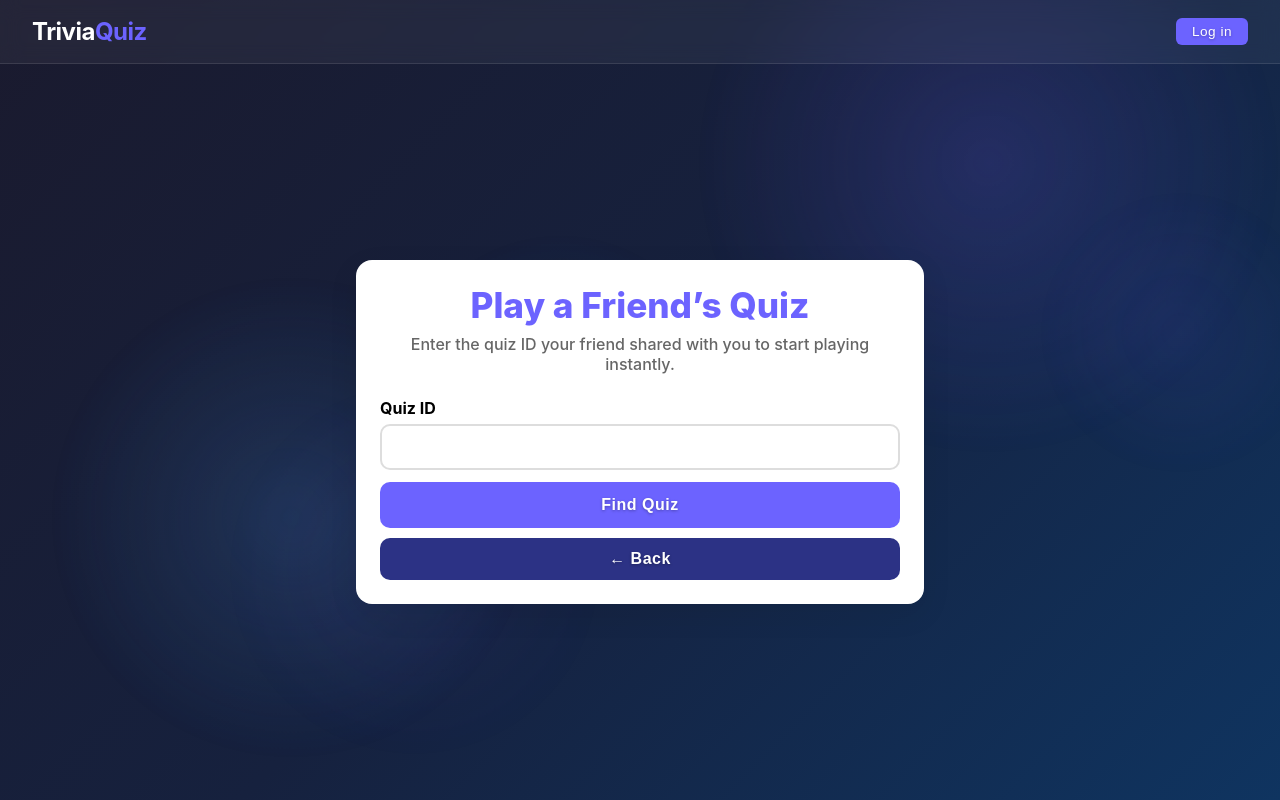
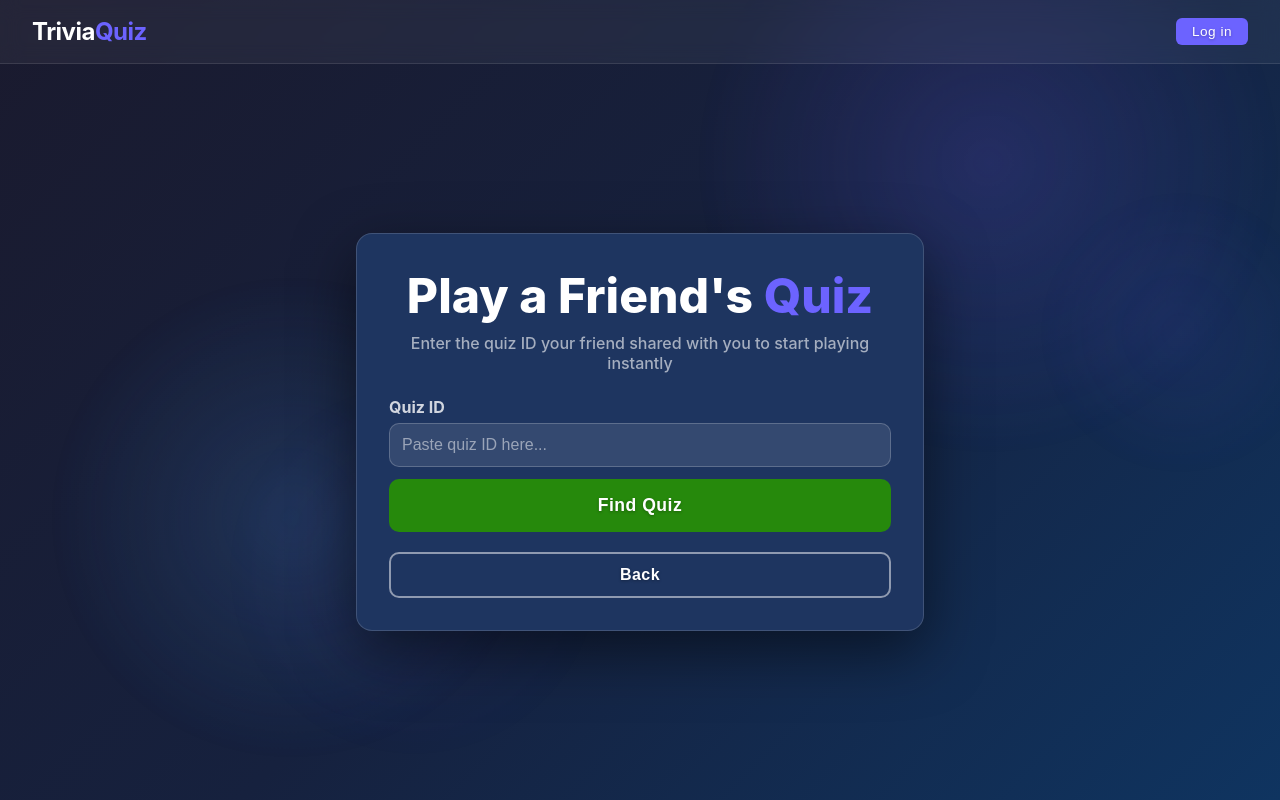
Before and after one commit to kfa802/Trivia-app, a React (Create React App) app in the folder client/: page / in a window 1280 px wide. Both pictures are taken after a click on the button "Play a Friend's Quiz". Built offline with nearby package versions, Linux system fonts and the light colour scheme.

Commit message:
make design universal

```diff
--- a/client/src/components/FindQuiz.js
+++ b/client/src/components/FindQuiz.js
@@ -24,38 +24,18 @@ function FindQuiz({ onBack, onFound }) {
   };
 
   return (
-    <div style={{
-      width: '700px',
-      maxWidth: '100%',
-      margin: '0 auto',
-      padding: '1.5rem',
-      boxSizing: 'border-box',
-      background: '#fff',
-      borderRadius: '16px',
-      boxShadow: '0 10px 30px rgba(0,0,0,0.08)'
-    }}>
+    <div className="card" style={{ width: '700px', maxWidth: '100%', margin: '0 auto', boxSizing: 'border-box', background: '#1e3560' }}>
 
-      <h2 style={{
-        fontSize: '2.2rem',
-        fontWeight: '800',
-        color: '#6c63ff',
-        marginBottom: '0.5rem',
-        textAlign: 'center'
-      }}>
-        Play a Friend’s Quiz
-      </h2>
+      <div style={{ textAlign: 'center', marginBottom: '1.5rem' }}>
+        <h2 style={{ fontSize: '3rem', fontWeight: '800', marginBottom: '0.5rem', color: 'white' }}>
+          Play a Friend's <span style={{ color: '#6c63ff' }}>Quiz</span>
+        </h2>
+        <p style={{ color: 'rgba(255,255,255,0.6)', fontSize: '1rem', fontWeight: '500' }}>
+          Enter the quiz ID your friend shared with you to start playing instantly
+        </p>
+      </div>
 
-      <p style={{
-        textAlign: 'center',
-        color: '#666',
-        fontSize: '1rem',
-        fontWeight: '500',
-        marginBottom: '1.5rem'
-      }}>
-        Enter the quiz ID your friend shared with you to start playing instantly.
-      </p>
-
-      <label style={{ fontWeight: '700', display: 'block', marginBottom: '6px' }}>
+      <label style={{ fontWeight: '700', display: 'block', marginBottom: '6px', color: 'rgba(255,255,255,0.8)' }}>
         Quiz ID
       </label>
 
@@ -69,54 +49,23 @@ function FindQuiz({ onBack, onFound }) {
           width: '100%',
           padding: '12px',
           borderRadius: '10px',
-          border: '2px solid #ddd',
+          border: '1.5px solid rgba(255,255,255,0.2)',
+          background: 'rgba(255,255,255,0.1)',
+          color: 'white',
           fontSize: '1rem',
           marginBottom: '12px',
           outline: 'none'
         }}
       />
 
-      {error && (
-        <p style={{ color: '#e53e3e', fontWeight: '600' }}>
-          {error}
-        </p>
-      )}
+      {error && <p style={{ color: '#ff6b6b', fontWeight: '600', marginBottom: '10px' }}>{error}</p>}
 
-      <button
-        onClick={findQuiz}
-        disabled={loading}
-        style={{
-          width: '100%',
-          background: '#6c63ff',
-          color: 'white',
-          border: 'none',
-          padding: '14px',
-          borderRadius: '10px',
-          cursor: 'pointer',
-          fontSize: '1rem',
-          fontWeight: '600',
-          marginBottom: '10px'
-        }}
-      >
+      <button onClick={findQuiz} disabled={loading} style={{ background: '#26890c', marginBottom: '10px' }}>
         {loading ? 'Searching...' : 'Find Quiz'}
       </button>
 
-      {/* BACK BUTTON NOW NORMAL POSITION */}
-      <button
-        onClick={onBack}
-        style={{
-          width: '100%',
-          background: '#2c3285',
-          color: 'white',
-          border: 'none',
-          padding: '12px',
-          borderRadius: '10px',
-          cursor: 'pointer',
-          fontSize: '1rem',
-          fontWeight: '600'
-        }}
-      >
-        ← Back
+      <button onClick={onBack} className="btn-back">
+        Back
       </button>
 
     </div>
--- a/client/src/components/QuizList.js
+++ b/client/src/components/QuizList.js
@@ -34,132 +34,54 @@ function QuizList({ onBack, onSelect, onEdit, token }) {
   };
 
   return (
-    <div style={{
-      width: '700px',
-      maxWidth: '100%',
-      margin: '0 auto',
-      padding: '1.5rem',
-      boxSizing: 'border-box',
-      background: '#fff',
-      borderRadius: '16px',
-      boxShadow: '0 10px 30px rgba(0,0,0,0.08)',
-      display: 'flex',
-      flexDirection: 'column',
-      minHeight: '80vh'
-    }}>
+    <div className="card" style={{ width: '700px', maxWidth: '100%', margin: '0 auto', boxSizing: 'border-box', background: '#1e3560' }}>
 
-      {/* Heading */}
       <div style={{ textAlign: 'center', marginBottom: '1.5rem' }}>
-        <h2 style={{
-          fontSize: '2.5rem',
-          fontWeight: '800',
-          marginBottom: '0.3rem',
-          color: '#6c63ff'
-        }}>
-          Your Quizzes
+        <h2 style={{ fontSize: '3rem', fontWeight: '800', marginBottom: '0.5rem', color: 'white' }}>
+          Your <span style={{ color: '#6c63ff' }}>Quizzes</span>
         </h2>
-
-        <p style={{
-          color: '#666',
-          fontSize: '1rem',
-          fontWeight: '500'
-        }}>
+        <p style={{ color: 'rgba(255,255,255,0.6)', fontSize: '1rem', fontWeight: '500' }}>
           Manage, play or share your created quizzes
         </p>
       </div>
 
-      {/* Content */}
-      <div style={{ flex: 1 }}>
-
-        {loading && <p>Loading quizzes...</p>}
+      {loading && <p style={{ color: 'rgba(255,255,255,0.6)' }}>Loading quizzes...</p>}
 
       {!loading && quizzes.length === 0 && (
-          <p style={{ color: '#888' }}>
-            No quizzes saved yet! Go create one.
-          </p>
+        <p style={{ color: 'rgba(255,255,255,0.6)' }}>No quizzes saved yet — go create one!</p>
       )}
 
       {quizzes.map((quiz) => (
-        <div key={quiz.id} className="quiz-card">
-
-            <div onClick={() => onSelect(quiz)} style={{ flex: 1, cursor: 'pointer' }}>
-              <p style={{ fontWeight: '700', margin: 0, color: '#ffffff' }}>
-                {quiz.title || 'Untitled quiz'}
-              </p>
-              <p style={{ color: '#ffffff', fontSize: '0.85rem', margin: '4px 0 0' }}>
-                {quiz.questions.length} questions
-              </p>
+        <div key={quiz.id}
+          onClick={() => onSelect(quiz)}
+          style={{ background: 'rgba(108,99,255,0.2)', border: '1.5px solid #6c63ff', borderRadius: '10px', padding: '1rem', marginBottom: '10px', display: 'flex', alignItems: 'center', justifyContent: 'space-between', cursor: 'pointer', transition: 'background 0.2s' }}
+          onMouseEnter={(e) => e.currentTarget.style.background = 'rgba(108,99,255,0.35)'}
+          onMouseLeave={(e) => e.currentTarget.style.background = 'rgba(108,99,255,0.2)'}
+        >
+          <div>
+            <p style={{ fontWeight: '700', margin: 0, color: 'white' }}>{quiz.title || 'Untitled quiz'}</p>
+            <p style={{ color: 'rgba(255,255,255,0.6)', fontSize: '0.85rem', margin: '4px 0 0' }}>{quiz.questions.length} questions</p>
           </div>
-
           <div style={{ display: 'flex', gap: '8px' }}>
-              <button
-                onClick={(e) => copyId(quiz.id, e)}
-                style={{
-                  background: copied === quiz.id ? '#28a745' : '#1368ce',
-                  color: 'white',
-                  border: 'none',
-                  padding: '8px 12px',
-                  borderRadius: '8px',
-                  cursor: 'pointer',
-                  fontSize: '0.85rem'
-                }}
-              >
-                {copied === quiz.id ? 'Copied' : 'Share'}
+            <button onClick={(e) => copyId(quiz.id, e)}
+              style={{ background: copied === quiz.id ? '#28a745' : '#6c63ff', color: 'white', border: 'none', padding: '8px 14px', borderRadius: '6px', cursor: 'pointer', fontSize: '0.85rem', width: 'auto', transition: 'background 0.2s' }}>
+              {copied === quiz.id ? 'ID copied!' : 'Share'}
             </button>
-
-              <button
-                onClick={() => onEdit(quiz)}
-                style={{
-                  background: '#6c63ff',
-                  color: 'white',
-                  border: 'none',
-                  padding: '8px 12px',
-                  borderRadius: '8px',
-                  cursor: 'pointer',
-                  fontSize: '0.85rem'
-                }}
-              >
+            <button onClick={(e) => { e.stopPropagation(); onEdit(quiz); }}
+              style={{ background: '#26890c', color: 'white', border: '1px solid #6c63ff', padding: '8px 14px', borderRadius: '6px', cursor: 'pointer', fontSize: '0.85rem', width: 'auto' }}>
               Edit
             </button>
-
-              <button
-                onClick={(e) => deleteQuiz(quiz.id, e)}
-                style={{
-                  background: '#e53e3e',
-                  color: 'white',
-                  border: 'none',
-                  padding: '8px 12px',
-                  borderRadius: '8px',
-                  cursor: 'pointer',
-                  fontSize: '0.85rem'
-                }}
-              >
+            <button onClick={(e) => deleteQuiz(quiz.id, e)}
+              style={{ background: '#e53e3e', color: 'white', border: 'none', padding: '8px 14px', borderRadius: '6px', cursor: 'pointer', fontSize: '0.85rem', width: 'auto' }}>
               Delete
             </button>
           </div>
         </div>
       ))}
 
-      </div>
-
-      {/* Bottom back button */}
-      <button
-        onClick={onBack}
-        style={{
-          marginTop: '1.5rem',
-          background: '#2c3285',
-          color: 'white',
-          border: 'none',
-          padding: '12px',
-          borderRadius: '10px',
-          cursor: 'pointer',
-          fontSize: '1rem',
-          fontWeight: '600'
-        }}
-      >
-        ← Back
+      <button onClick={onBack} className="btn-back" style={{ marginTop: '10px' }}>
+        Back
       </button>
-
     </div>
   );
 }
--- a/client/src/components/ScoreHistory.js
+++ b/client/src/components/ScoreHistory.js
@@ -9,21 +9,14 @@ function ScoreHistory({ onBack, token }) {
       headers: { 'Authorization': `Bearer ${token}` }
     })
       .then((res) => res.json())
-      .then((data) => {
-        setScores(data);
-        setLoading(false);
-      })
+      .then((data) => { setScores(data); setLoading(false); })
       .catch(() => setLoading(false));
   }, []);
 
   const formatDate = (dateStr) => {
     const d = new Date(dateStr);
     return d.toLocaleDateString('en-GB', {
-      day: 'numeric',
-      month: 'short',
-      year: 'numeric',
-      hour: '2-digit',
-      minute: '2-digit'
+      day: 'numeric', month: 'short', year: 'numeric', hour: '2-digit', minute: '2-digit'
     });
   };
 
@@ -36,130 +29,48 @@ function ScoreHistory({ onBack, token }) {
   };
 
   return (
-    <div
-      style={{
-        width: '700px',
-        maxWidth: '100%',
-        margin: '0 auto',
-        padding: '1.5rem',
-        boxSizing: 'border-box',
-        background: '#fff',
-        borderRadius: '16px',
-        boxShadow: '0 10px 30px rgba(0,0,0,0.08)',
-        display: 'flex',
-        flexDirection: 'column',
-        minHeight: '80vh'
-      }}
-    >
+    <div className="card" style={{ width: '700px', maxWidth: '100%', margin: '0 auto', boxSizing: 'border-box', background: '#1e3560' }}>
 
-      {/* Header */}
       <div style={{ textAlign: 'center', marginBottom: '1.5rem' }}>
-        <h2 style={{
-          fontSize: '2.3rem',
-          fontWeight: '800',
-          marginBottom: '0.3rem',
-          color: '#6c63ff'
-        }}>
-          Score History
+        <h2 style={{ fontSize: '3rem', fontWeight: '800', marginBottom: '0.5rem', color: 'white' }}>
+          Score <span style={{ color: '#6c63ff' }}>History</span>
         </h2>
-
-        <p style={{
-          color: '#666',
-          fontSize: '1rem',
-          fontWeight: '500'
-        }}>
+        <p style={{ color: 'rgba(255,255,255,0.6)', fontSize: '1rem', fontWeight: '500' }}>
           Track your progress across all quizzes
         </p>
       </div>
 
-      {/* Content */}
-      <div style={{ flex: 1 }}>
-
-        {loading && <p>Loading scores...</p>}
+      {loading && <p style={{ color: 'rgba(255,255,255,0.6)' }}>Loading scores...</p>}
 
       {!loading && scores.length === 0 && (
-          <p style={{ color: '#888' }}>
-            No scores yet — play a quiz to get started!
-          </p>
+        <p style={{ color: 'rgba(255,255,255,0.6)' }}>No scores yet — play a quiz to get started!</p>
       )}
 
       {scores.map((s) => (
-          <div
-            key={s.id}
-            style={{
-              background: '#f9f9f9',
-              border: '2px solid #e6e6e6',
-              borderRadius: '12px',
-              padding: '1rem',
-              marginBottom: '12px',
-              display: 'flex',
-              alignItems: 'center',
-              justifyContent: 'space-between'
-            }}
-          >
-
-            {/* Left side */}
+        <div key={s.id}
+          style={{ background: 'rgba(108,99,255,0.2)', border: '1.5px solid #6c63ff', borderRadius: '10px', padding: '1rem', marginBottom: '10px', display: 'flex', alignItems: 'center', justifyContent: 'space-between' }}>
           <div>
-              <p style={{
-                margin: 0,
-                fontWeight: '700',
-                color: '#1a1a2e'
-              }}>
+            <p style={{ margin: 0, fontWeight: '700', color: 'white' }}>
               {s.category !== 'Any' ? s.category : 'Any category'} — {s.difficulty !== 'Any' ? s.difficulty : 'Any difficulty'}
             </p>
-
-              <p style={{
-                margin: '4px 0 0',
-                fontSize: '0.85rem',
-                color: 'rgba(0,0,0,0.6)'
-              }}>
+            <p style={{ margin: '4px 0 0', fontSize: '0.85rem', color: 'rgba(255,255,255,0.6)' }}>
               {formatDate(s.date)}
             </p>
           </div>
-
-            {/* Right side score */}
           <div style={{ textAlign: 'right' }}>
-              <p style={{
-                margin: 0,
-                fontWeight: '800',
-                fontSize: '1.4rem',
-                color: getColor(s.score, s.total)
-              }}>
+            <p style={{ margin: 0, fontWeight: '800', fontSize: '1.4rem', color: getColor(s.score, s.total) }}>
               {s.score}/{s.total}
             </p>
-
-              <p style={{
-                margin: 0,
-                fontSize: '0.85rem',
-                color: '#666'
-              }}>
+            <p style={{ margin: 0, fontSize: '0.85rem', color: 'rgba(255,255,255,0.6)' }}>
               {Math.round((s.score / s.total) * 100)}%
             </p>
           </div>
-
         </div>
       ))}
 
-      </div>
-
-      {/* Back button */}
-      <button
-        onClick={onBack}
-        style={{
-          marginTop: '1.5rem',
-          background: '#2c3285',
-          color: 'white',
-          border: 'none',
-          padding: '12px',
-          borderRadius: '10px',
-          cursor: 'pointer',
-          fontSize: '1rem',
-          fontWeight: '600'
-        }}
-      >
-        ← Back
+      <button onClick={onBack} className="btn-back" style={{ marginTop: '10px' }}>
+        Back
       </button>
-
     </div>
   );
 }
```
Lines whose indentation alone changed are shown as unchanged.
